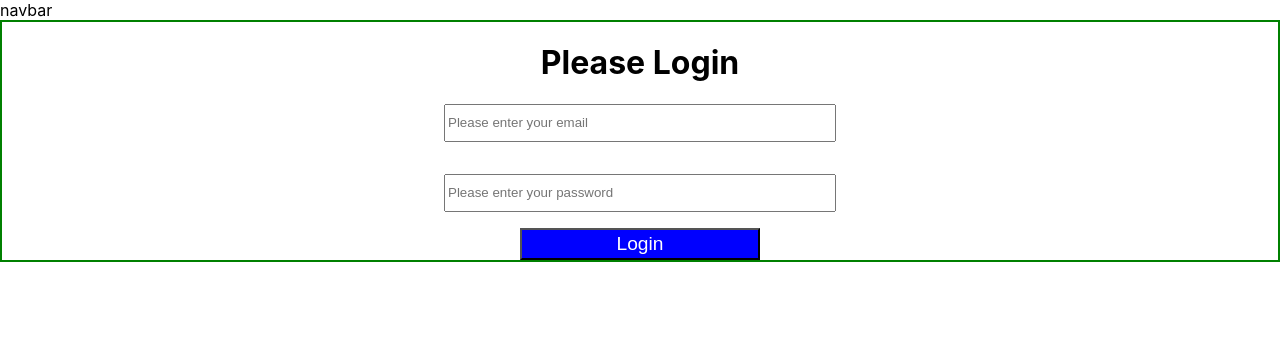
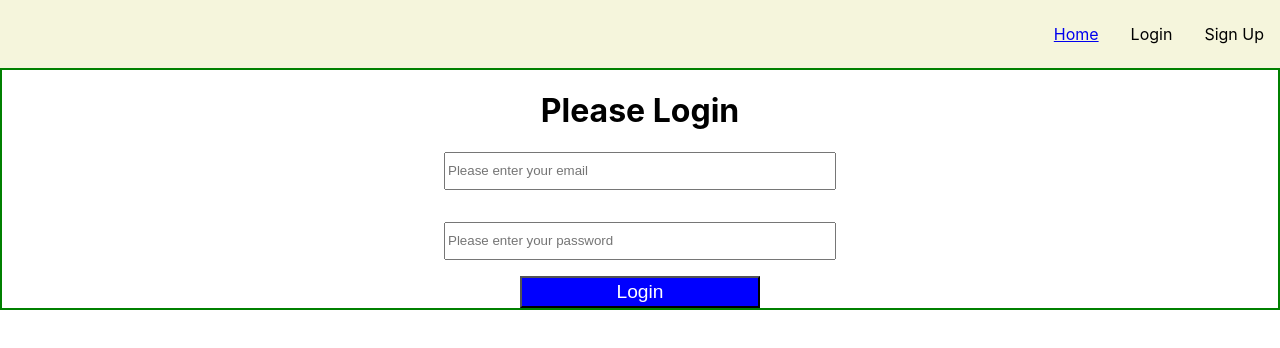
Before and after one commit to chadtarpey615/run-fit, a React (Create React App) app in the folder frontend/: page / in a window 1280 px wide. Shown: the top 348 px of the page. Built offline with nearby package versions, Linux system fonts and the light colour scheme.

Commit message:
added links to navbar and logging user login info to console on the frontend

```diff
--- a/frontend/package.json
+++ b/frontend/package.json
@@ -6,6 +6,7 @@
     "@testing-library/jest-dom": "^5.11.4",
     "@testing-library/react": "^11.1.0",
     "@testing-library/user-event": "^12.1.10",
+    "axios": "^0.21.4",
     "react": "^17.0.2",
     "react-dom": "^17.0.2",
     "react-router-dom": "^5.3.0",
--- a/frontend/src/App.css
+++ b/frontend/src/App.css
@@ -65,3 +65,15 @@
   font-weight: 100;
   margin-top: 1rem;
 }
+
+.navbar {
+  display: flex;
+  list-style: none;
+  padding: 1.5rem 0;
+  justify-content: flex-end;
+  background-color: beige;
+}
+
+.navbar li {
+  margin: 0 1em;
+}
--- a/frontend/src/components/Navbar.js
+++ b/frontend/src/components/Navbar.js
@@ -1,12 +1,17 @@
 import React from 'react'
-
+import { Link } from "react-router-dom"
 const Navbar = () => {
     return (
         <>
             <nav className="navbar">
-                navbar
 
-        </nav>
+                <li><Link to="/">Home</Link></li>
+                <li>Login</li>
+                <li>Sign Up</li>
+
+
+
+            </nav>
         </>
     )
 }
--- a/frontend/src/screens/LoginScreen.js
+++ b/frontend/src/screens/LoginScreen.js
@@ -1,23 +1,30 @@
-import React from 'react'
+import React, { useState } from 'react'
 
 const LoginScreen = () => {
+    const [email, setEmail] = useState("")
+    const [password, setPassword] = useState("");
+
+    const loginUser = (e) => {
+        e.preventDefault();
+        console.log(email, password)
+    }
     return (
         <div>
 
-            <form className="login-form">
+            <form className="login-form" onSubmit={loginUser}>
                 <h1>Please Login </h1>
                 <div className="email-input">
                     <label htmlFor="email">
-                        <input type="text" name="email" placeholder="Please enter your email" />
+                        <input type="email" name="email" placeholder="Please enter your email" value={email} onChange={(e) => setEmail(e.target.value)} />
                     </label>
                 </div>
                 <div className="password-input">
                     <label htmlFor="email">
-                        <input type="text" name="password" placeholder="Please enter your password" />
+                        <input type="password" name="password" placeholder="Please enter your password" value={password} onChange={(e) => setPassword(e.target.value)} />
                     </label>
                 </div>
                 <div className="submit-btn">
-                    <button>Login</button>
+                    <button type="submit">Login</button>
                 </div>
 
 
```
Also changed, not shown: 1 other file (tests, documents, lock files or other folders).
